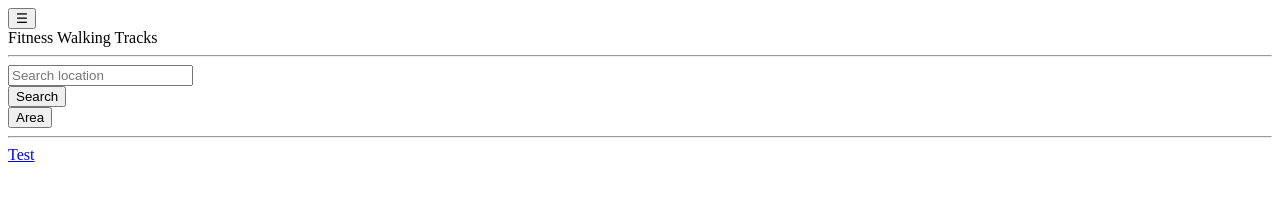
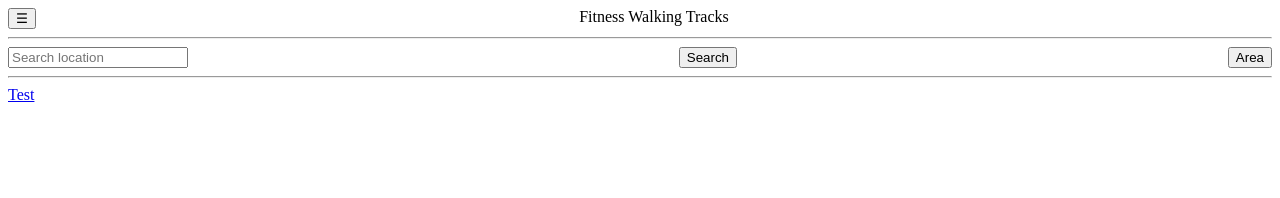
Before and after one commit to tommy08332/fitnessWalkingTracksInfoApp, a website: page www/index.html in a window 1280 px wide. Drawn offline with Linux system fonts and the light colour scheme.

Commit message:
Update index.css

```diff
--- a/www/css/index.css
+++ b/www/css/index.css
@@ -1,5 +1,19 @@
-#header_label{
+.header_div {
 
-    text-align: center;
+    display: flex;
+    justify-content: space-between;
 
 }
+
+
+.main_div {
+    display: flex;
+    justify-content: space-between;
+
+}
+
+#search_input_field{
+
+    max-width:180px
+
+}
```
